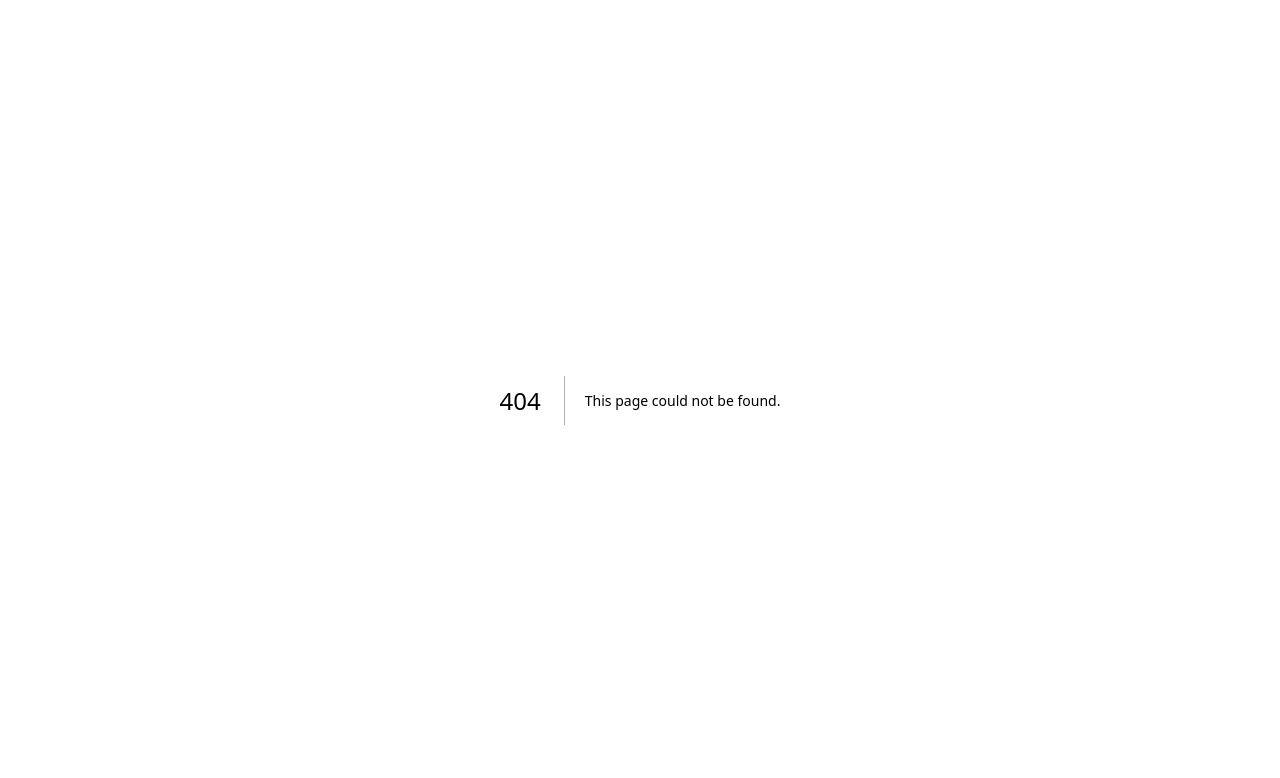
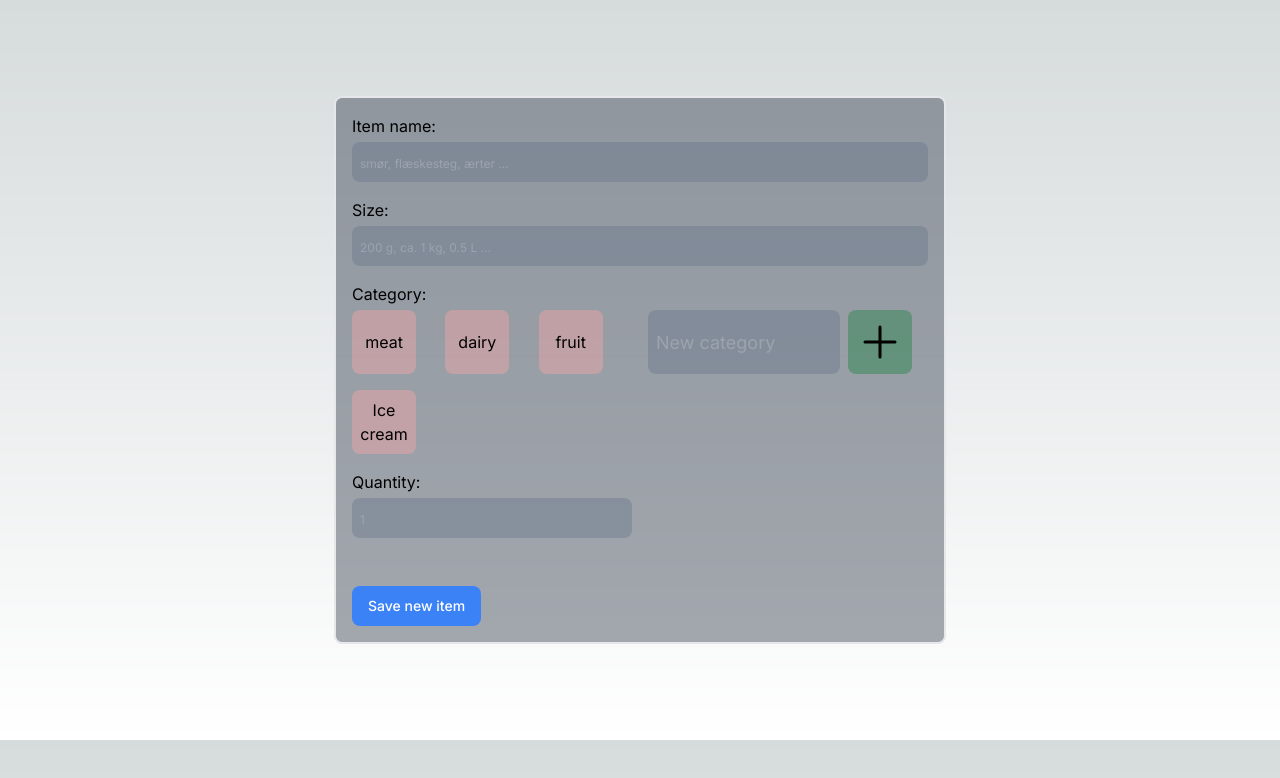
Before and after one commit to djbalin/kummefryser-counter, a Next.js app: page /dashboard/create in a window 1280 px wide. Before the commit this address had no page. Shown: the top 778 px of the page. Built offline with nearby package versions, Linux system fonts and the light colour scheme.

Commit message:
Implement UI skeleton of create page

```diff
--- /dev/null
+++ b/src/app/dashboard/create/page.tsx
@@ -0,0 +1,9 @@
+import { CreateForm } from "@/app/ui/create_form";
+
+export default function Page() {
+  return (
+    // <div className="w-auto">
+    <CreateForm></CreateForm>
+    // </div>
+  );
+}
--- a/src/app/dashboard/page.tsx
+++ b/src/app/dashboard/page.tsx
@@ -1,9 +1,16 @@
+import Link from "next/link";
 import ItemList from "../ui/itemlist";
 
 export default function Page() {
   return (
     <div className="flex flex-col w-full items-center ">
       <span className="text-3xl pb-16">Hvad har jeg i fryseren :)</span>
+      <Link
+        className="border-2 rounded-md border-red-500 border-opacity-40"
+        href={"/dashboard/create"}
+      >
+        <button>aaaaaa</button>
+      </Link>
       <ItemList></ItemList>
     </div>
   );
--- a/src/app/types/fooditem.ts
+++ b/src/app/types/fooditem.ts
@@ -1,4 +1,4 @@
-enum Category {
+export enum Category {
   MEAT = "Meat",
   DAIRY = "Dairy",
   FRUIT = "Fruit",
--- /dev/null
+++ b/src/app/ui/button.tsx
@@ -0,0 +1,19 @@
+import clsx from "clsx";
+
+interface ButtonProps extends React.ButtonHTMLAttributes<HTMLButtonElement> {
+  children: React.ReactNode;
+}
+
+export function Button({ children, className, ...rest }: ButtonProps) {
+  return (
+    <button
+      {...rest}
+      className={clsx(
+        "flex h-10 items-center rounded-lg bg-blue-500 px-4 text-sm font-medium text-white transition-colors hover:bg-blue-400 focus-visible:outline focus-visible:outline-2 focus-visible:outline-offset-2 focus-visible:outline-blue-500 active:bg-blue-600 aria-disabled:cursor-not-allowed aria-disabled:opacity-50",
+        className
+      )}
+    >
+      {children}
+    </button>
+  );
+}
--- /dev/null
+++ b/src/app/ui/create_form.tsx
@@ -0,0 +1,142 @@
+"use client";
+import { Button } from "@/app/ui/button";
+import { useState } from "react";
+import { PlusIcon } from "@heroicons/react/24/outline";
+import React from "react";
+
+// import { Category } from "../types/fooditem";
+
+// export function CreateForm({ categories }: { categories: Category[] }) {
+
+export function CreateForm() {
+  const CATEGORYDATA = ["meat", "dairy", "fruit", "Ice cream"];
+
+  const [categories, setCategories] = useState<string[]>(CATEGORYDATA);
+  const [newCategory, setNewCategory] = useState<string>("");
+
+  const [categoryHasBeenAdded, setCategoryHasBeenAdded] = useState(false);
+
+  const [selectedCategoryButton, setSelectedCategoryButton] =
+    useState<HTMLElement | null>(null);
+
+  //   const [showNewCategory, setShowNewCategory] = useState<boolean>(false);
+
+  function handleClick(e: React.MouseEvent<HTMLElement>) {
+    e.preventDefault();
+    const clickedButton: HTMLElement = e.currentTarget;
+    if (selectedCategoryButton != null) {
+      selectedCategoryButton.classList.remove("bg-green-500");
+    }
+    clickedButton.classList.add("bg-green-500");
+    setSelectedCategoryButton(clickedButton);
+  }
+
+  function handleClickNewCategory(e: React.MouseEvent<HTMLElement>) {
+    e.preventDefault();
+    setCategories((cat) => [...cat, newCategory]);
+    if (categoryHasBeenAdded == false) {
+      setCategoryHasBeenAdded(true);
+    }
+  }
+
+  const inputStyle = "bg-slate-500 bg-opacity-40 pl-2 rounded-lg";
+
+  return (
+    <form className=" min-w-[40%] gap-y-8 border-2 p-4 bg-slate-800 bg-opacity-40 rounded-lg">
+      <div className="mb-4">
+        <label className="block mb-1" htmlFor="itemName">
+          Item name:
+        </label>
+        <div className="">
+          <input
+            className={`${inputStyle} h-10 w-full placeholder:text-xs`}
+            // className="bg-slate-500 bg-opacity-40 h-10 pl-2 w-full rounded-lg placeholder:text-xs"
+            placeholder="smør, flæskesteg, ærter ..."
+            type="text"
+            id="itemName"
+            name="itemName"
+          ></input>
+        </div>
+      </div>
+
+      <div className="mb-4">
+        <label className="block mb-1" htmlFor="size">
+          Size:
+        </label>
+        <div className="">
+          <input
+            className={`${inputStyle} h-10 w-full placeholder:text-xs`}
+            // className="bg-slate-500 bg-opacity-40 h-10 pl-2 w-full rounded-lg placeholder:text-xs"
+            placeholder="200 g, ca. 1 kg, 0.5 L ..."
+            type="text"
+            id="size"
+            name="size"
+          ></input>
+        </div>
+      </div>
+
+      <span className="block mb-1">Category:</span>
+      <div id="categoryMenu" className="grid grid-cols-2 gap-x-4 gap-y-4 mb-8 ">
+        <div
+          id="categoriesContainer"
+          className="grid lg:grid-cols-3 grid-cols-2 gap-y-4"
+        >
+          {categories.map((category) => {
+            return (
+              <button
+                key={category}
+                onClick={(e: React.MouseEvent<HTMLElement>) => {
+                  handleClick(e);
+                }}
+                className="mr-4 rounded-lg w-16 h-16 bg-red-300 bg-opacity-40"
+              >
+                {category}
+              </button>
+            );
+          })}
+        </div>
+        <div className="flex flex-col">
+          <div className="flex gap-x-2">
+            <input
+              type="text"
+              className={`${inputStyle} w-48 h-16 text-lg`}
+              placeholder="New category"
+              onChange={(e) => {
+                setNewCategory(e.target.value);
+              }}
+              //   autoFocus
+            />
+            <button
+              onClick={(e: React.MouseEvent<HTMLElement>) => {
+                handleClickNewCategory(e);
+              }}
+              className="flex mr-4 items-center justify-center rounded-lg w-16 h-16 bg-green-700 bg-opacity-40"
+            >
+              <PlusIcon width={48} />
+            </button>
+          </div>
+          {categoryHasBeenAdded && (
+            <p className="text-xs pl-2 pt-1 text-slate-500 w-48">
+              New categories are only saved when you click Submit
+            </p>
+          )}
+        </div>
+        <div className="mb-4">
+          <label className="block mb-1" htmlFor="quantity">
+            Quantity:
+          </label>
+          <div className="">
+            <input
+              className={`${inputStyle} h-10 w-full placeholder:text-xs`}
+              placeholder="1"
+              type="text"
+              id="quantity"
+              name="quantity"
+            ></input>
+          </div>
+        </div>
+      </div>
+      <Button type="submit">Save new item</Button>
+    </form>
+  );
+}
--- a/src/app/ui/fooditems.tsx
+++ b/src/app/ui/fooditems.tsx
@@ -1,5 +1,5 @@
 import FoodItemType from "../types/fooditem";
-import FoodItem from "./fooditem";
+import FoodItem from "./food_item";
 
 export default function FoodItems({
   foodItems,
```
Also changed, not shown: src/app/ui/food_item.tsx (renamed from src/app/ui/fooditem.tsx).
